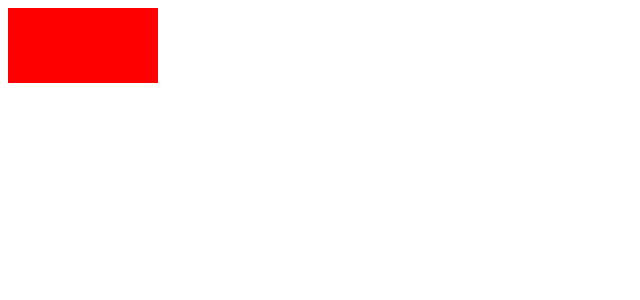
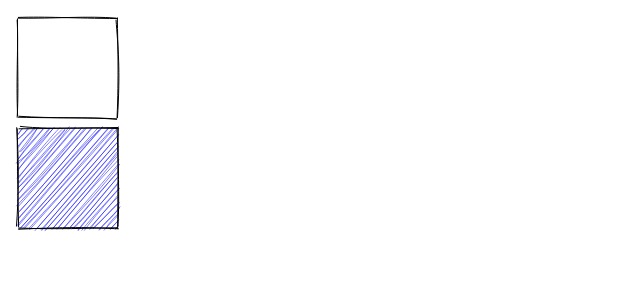
Before and after one commit to Aditya-Ghosh-27/whiteboard, a React (Vite) app: page / in a window 1280 px wide. Shown: the top 300 px of the page, without its empty margins (0-640 px from the left). Built offline with nearby package versions, Linux system fonts and the light colour scheme.

Commit message:
installed roughjs and played around a bit with it

```diff
--- a/package.json
+++ b/package.json
@@ -11,7 +11,8 @@
   },
   "dependencies": {
     "react": "^18.3.1",
-    "react-dom": "^18.3.1"
+    "react-dom": "^18.3.1",
+    "roughjs": "^4.6.6"
   },
   "devDependencies": {
     "@eslint/js": "^9.17.0",
--- a/src/App.jsx
+++ b/src/App.jsx
@@ -1,4 +1,5 @@
 import { useEffect, useRef } from "react";
+import rough from "roughjs";
 
 function App(){
   const canvasRef = useRef();
@@ -8,8 +9,13 @@ function App(){
     canvas.height = window.innerHeight;
     const context = canvas.getContext("2d");
 
-    context.fillStyle = "#FF0000";
-    context.fillRect(0, 0, 150, 75);
+    let roughCanvas = rough.canvas(canvas);
+    let generator = roughCanvas.generator;
+    let rect1 = generator.rectangle(10, 10, 100, 100);
+    let rect2 = generator.rectangle(10, 120, 100, 100, { fill: "blue" });
+    roughCanvas.draw(rect1);
+    roughCanvas.draw(rect2);
+
   }, []);
   return(
     <div className="App">
```
Also changed, not shown: 1 other file (tests, documents, lock files or other folders).
